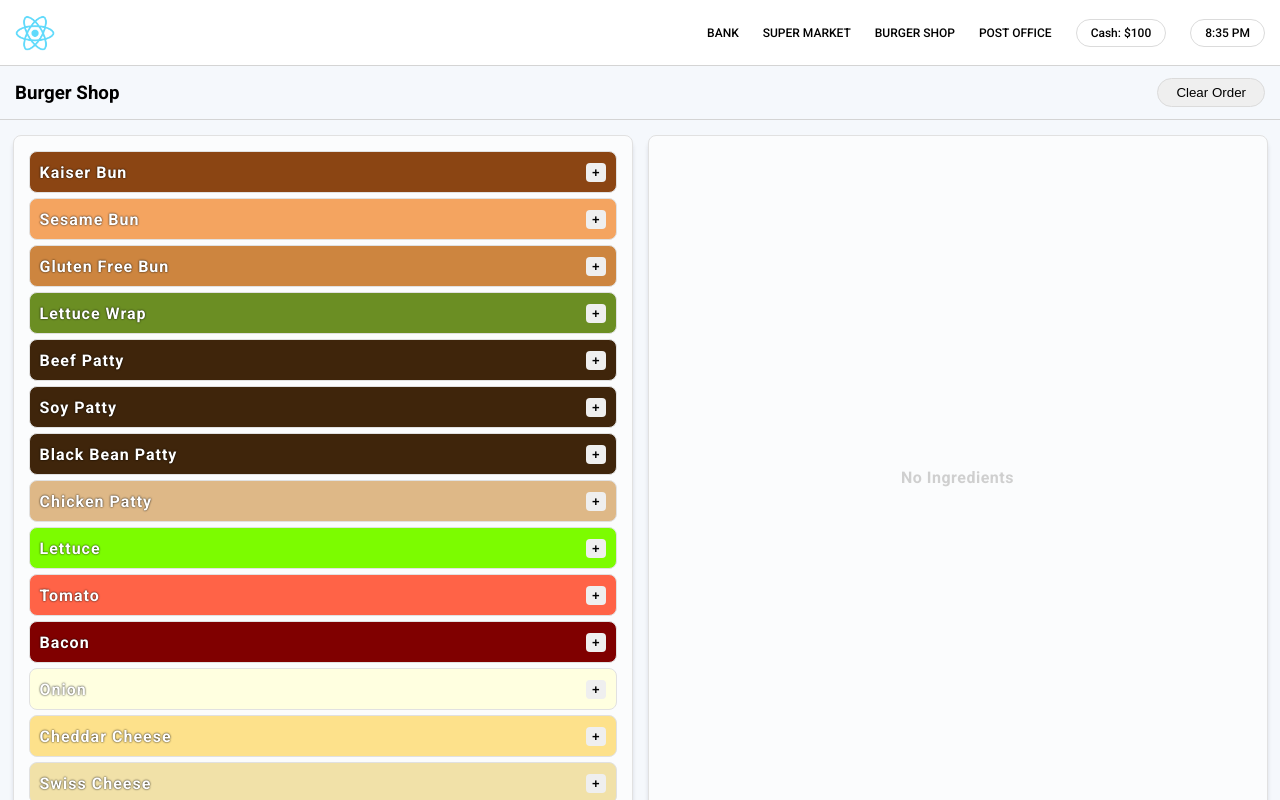
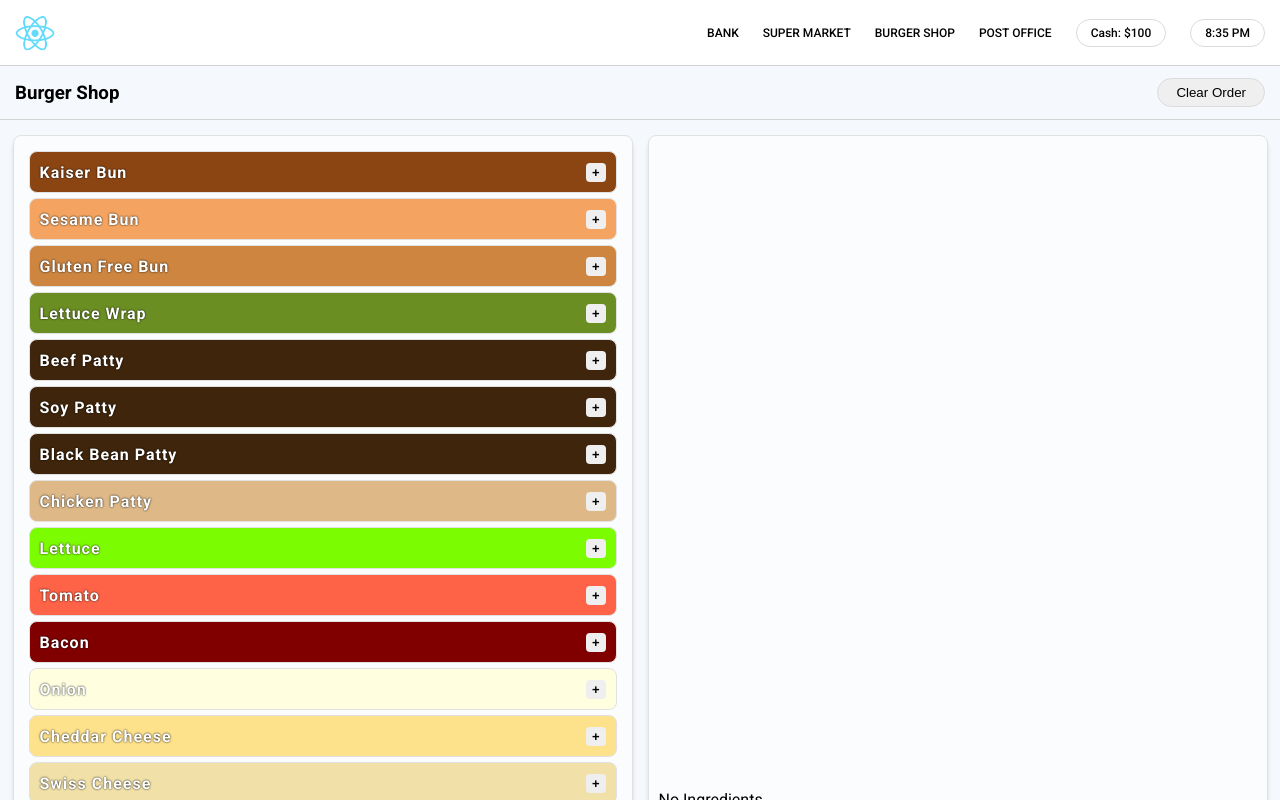
Before and after one commit to whlong1/reactville, a React (Create React App) app: page /burgers in a window 1280 px wide. Built offline with nearby package versions, Linux system fonts and the light colour scheme; a web font is replaced by a local one.

Commit message:
clean up conditional rendering in burger stack

```diff
--- a/src/Components/BurgerShop/BurgerStack.jsx
+++ b/src/Components/BurgerShop/BurgerStack.jsx
@@ -2,22 +2,19 @@ import React from "react"
 import Ingredient from "./Ingredient"
 
 const BurgerStack = (props) => {
+
+  if (!props.ingredients.length) return <ul className="burger-stack">No Ingredients</ul>
+
   return (
     <ul className="burger-stack">
-      {props.ingredients.length ?
-        props.ingredients.map((ingredient, idx) => (
+      {props.ingredients.map((ingredient, idx) => (
         <Ingredient
           key={idx}
           idx={idx}
           ingredient={ingredient}
           removeFromBurger={props.removeFromBurger}
         />
-        ))
-        :
-        <div>
-          No Ingredients
-        </div>
-      }
+      ))}
     </ul>
   )
 }
```
Lines whose indentation alone changed are shown as unchanged.
